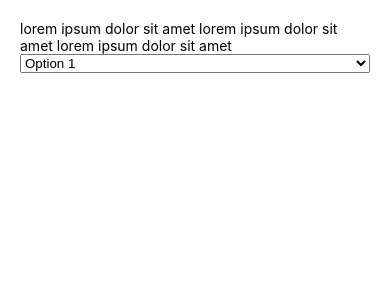
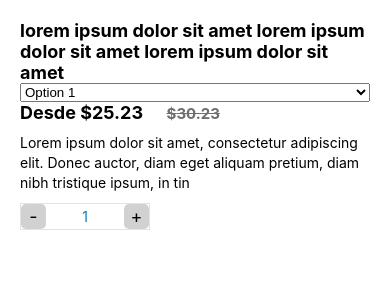
Before and after one commit to joskr2/refactored-guacamole, a React Native app: screen /Home in a window 390 px wide. Shown: the top 300 px of the page. Built offline with nearby package versions, Linux system fonts and the light colour scheme.

Commit message:
agregando el selector de cantidad

```diff
--- a/data/product.ts
+++ b/data/product.ts
@@ -7,6 +7,7 @@ export default {
     'https://notjustdev-dummy.s3.us-east-2.amazonaws.com/images/3.jpg',
     'https://notjustdev-dummy.s3.us-east-2.amazonaws.com/images/4.jpg',
   ],
+  description: 'Lorem ipsum dolor sit amet, consectetur adipiscing elit. Donec auctor, diam eget aliquam pretium, diam nibh tristique ipsum, in tin',
   options: [
     'Option 1',
     'Option 2',
--- a/interfaces/IProduct.ts
+++ b/interfaces/IProduct.ts
@@ -7,4 +7,5 @@ export default interface IProducts {
   oldPrice?: number,
   uri: string,
   options?: string[],
+  description?: string,
 }
--- /dev/null
+++ b/src/components/QuantitySelector.tsx
@@ -0,0 +1,57 @@
+import { StyleSheet, Text, View, Pressable } from 'react-native'
+import React, { FC } from 'react'
+
+interface QuantitySelectorProps {
+  quantity: number;
+  setQuantity: React.Dispatch<React.SetStateAction<number>>
+}
+
+const QuantitySelector: FC<QuantitySelectorProps> = ({ quantity = 0, setQuantity }) => {
+
+  const onMinus = () => {
+    setQuantity(Math.max(0, quantity - 1))
+  }
+
+  const onPlus = () => {
+    setQuantity(quantity + 1)
+  }
+
+  return (
+    <View style={styles.root}>
+      <Pressable onPress={onMinus} style={styles.button}>
+        <Text style={styles.buttonText}>-</Text>
+      </Pressable>
+      <Text style={styles.quantity}>{quantity}</Text>
+      <Pressable onPress={onPlus} style={styles.button}>
+        <Text style={styles.buttonText}>+</Text>
+      </Pressable>
+    </View>
+  )
+}
+
+export default QuantitySelector
+
+const styles = StyleSheet.create({
+  root: {
+    flexDirection: 'row',
+    alignItems: 'center',
+    borderWidth: 1,
+    borderColor: '#e3e3e3',
+    width: 130,
+    justifyContent: 'space-between',
+  },
+  button: {
+    width: 25,
+    height: 25,
+    alignItems: 'center',
+    justifyContent: 'center',
+    backgroundColor: '#d1d1d1',
+    borderRadius: 5,
+  },
+  buttonText: {
+    fontSize: 18,
+  },
+  quantity: {
+    color: '#007eb9',
+  }
+})
--- a/src/screens/product/index.tsx
+++ b/src/screens/product/index.tsx
@@ -2,13 +2,15 @@ import { StyleSheet, Text, View, SafeAreaView } from 'react-native'
 import React, { FC, useState } from 'react'
 import { Picker } from '@react-native-picker/picker'
 import product from '../../../data/product'
+import QuantitySelector from '../../components/QuantitySelector'
 
 const ProductScreen: FC = () => {
-  const [selectedValue, setSelectedValue] = useState("")
+  const [selectedValue, setSelectedValue] = useState("");
+  const [quantity, setQuantity] = useState(1);
   return (
     <SafeAreaView >
       <View style={styles.page}>
-        <Text>{product.title}</Text>
+        <Text style={styles.title}>{product.title}</Text>
         <Picker
           selectedValue={selectedValue}
           onValueChange={(itemValue, _itemIndex) => setSelectedValue(itemValue)}
@@ -17,8 +19,15 @@ const ProductScreen: FC = () => {
             <Picker.Item label={option} value={option} />
           ))}
         </Picker>
+        <Text style={styles.price}>
+          Desde ${product.price} {" "}
+          {product.oldPrice && (<Text style={styles.oldPrice}>${product.oldPrice}</Text>)}
+        </Text>
+        <Text style={styles.description}>
+          {product.description}
+        </Text>
+        <QuantitySelector quantity={quantity} setQuantity={setQuantity} />
       </View>
-
     </SafeAreaView>
   )
 }
@@ -29,4 +38,24 @@ const styles = StyleSheet.create({
     padding: 20,
     margin: 'auto',
   },
+  title: {
+    fontSize: 18,
+    fontWeight: '700',
+
+  },
+  price: {
+    fontSize: 18,
+    fontWeight: 'bold',
+    marginRight: 10,
+  },
+  oldPrice: {
+    textDecorationLine: 'line-through',
+    color: '#6e6e6e',
+    marginHorizontal: 15,
+    fontSize: 15,
+  },
+  description: {
+    marginVertical: 10,
+    lineHeight: 20,
+  }
 })
```
